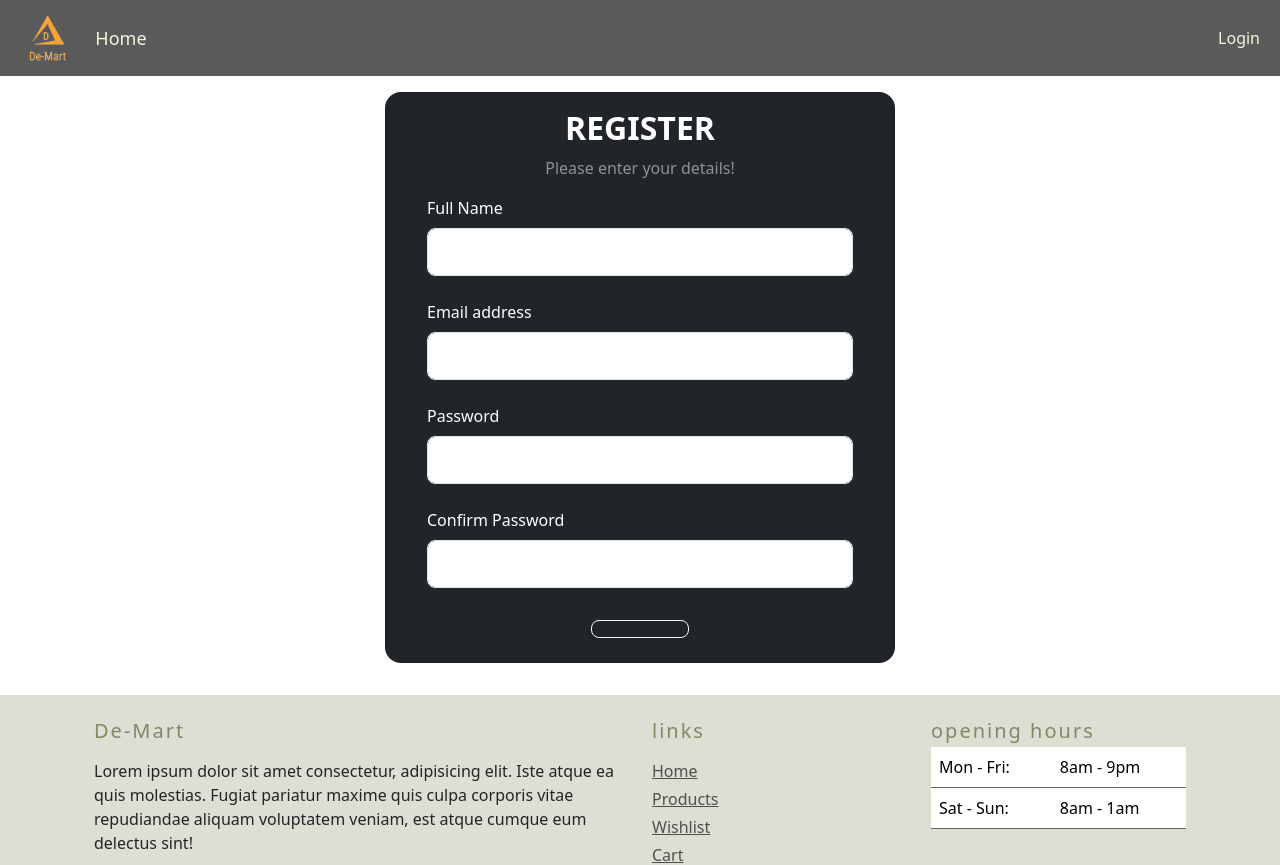
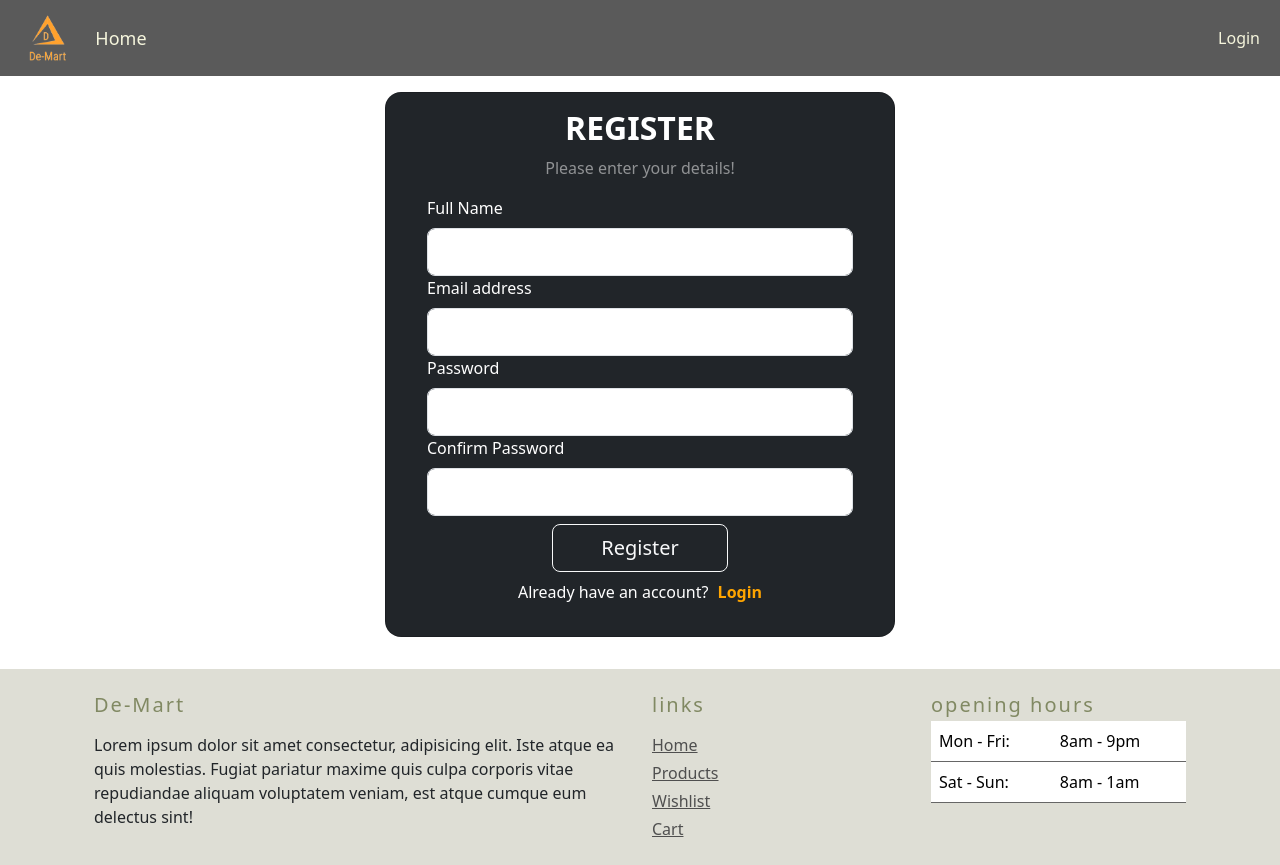
Before and after one commit to Deepak14Sahu/Shopping_Website, a React (Create React App) app in the folder frontend/: page /register in a window 1280 px wide. Shown: the top 865 px of the page. Built offline with nearby package versions, Linux system fonts and the light colour scheme.

Commit message:
UI changes and error handling

```diff
--- a/frontend/src/Component/LoginPage.js
+++ b/frontend/src/Component/LoginPage.js
@@ -2,7 +2,7 @@ import React, { useEffect, useState } from "react";
 import { Container, Col, Card, Form, Button, Spinner } from "react-bootstrap";
 import { useDispatch, useSelector } from "react-redux";
 import { loginUser } from "../features/AccountSlice";
-import { useNavigate } from "react-router-dom";
+import { Link, useNavigate } from "react-router-dom";
 import { toast } from "react-toastify";
 
 
@@ -28,6 +28,7 @@ function LoginPage() {
 
         }
     }, [is_error, user, navigate])
+
     return (
         <Container
             fluid
@@ -63,6 +64,7 @@ function LoginPage() {
                                     onChange={e => setEmail(e.target.value)}
                                     value={email}
                                     autoComplete="username"
+                                    required
                                 />
                             </Form.Group>
 
@@ -78,15 +80,21 @@ function LoginPage() {
                                     size="lg"
                                     onChange={e => setPassword(e.target.value)}
                                     autoComplete="current-password"
+                                    required
                                 />
                             </Form.Group>
                             <Button
                                 variant="outline-light"
-                                type="submit" s
+                                type="submit"
                                 size="lg"
+                                className="m-2 px-5"
+
                             >
                                 {is_loading ? <Spinner /> : "Login"}
                             </Button>
+                            <p>
+                                Are you new here ? <Link to="/register" style={{ marginLeft: "5px", textDecoration: "none", fontWeight: "bold", color: "orange" }} >Register</Link>
+                            </p>
                         </form>
                     </Card.Body>
                 </Card>
--- a/frontend/src/Component/RegisterPage.js
+++ b/frontend/src/Component/RegisterPage.js
@@ -1,23 +1,25 @@
 import React, { useState } from "react";
-import { Container, Col, Card, Form, Button, Spinner } from "react-bootstrap";
+import { Container, Col, Card, Form, Button } from "react-bootstrap";
+import { Link } from "react-router-dom";
+import { toast } from "react-toastify";
 
 
 
 function RegisterPage() {
 
-    const [input, setInput] = useState({
+    const [formData, setFormData] = useState({
         name: '',
         email: '',
         password1: '',
         password2: ''
     }
-
     )
+    const [error, setError] = useState(false)
 
 
     const handleChange = (e) => {
         const { name, value } = e.target;
-        setInput((prevUser) => ({
+        setFormData((prevUser) => ({
             ...prevUser,
             [name]: value,
         }));
@@ -25,7 +27,15 @@ function RegisterPage() {
 
     const handleRegister = (e) => {
         e.preventDefault();
+        if (!formData.name || !formData.email || !formData.password1 || !formData.password2) {
+            toast.error("All fields are required")
 
+        }
+        if (formData.password1 !== formData.password2) {
+            toast.error("Password Don't match")
+            setError(true)
+
+        }
 
     }
 
@@ -53,21 +63,23 @@ function RegisterPage() {
                             onSubmit={handleRegister}
                         >
                             <Form.Group
-                                className="mb-4 mx-5 w-100"
-                                controlId="formBasicPassword"
+                                className="mx-5 w-100"
+                                controlId="FullName"
                             >
                                 <Form.Label className="text-white">Full Name</Form.Label>
                                 <Form.Control
                                     type="text"
                                     name="name"
-                                    value={input.name}
+                                    value={formData.name}
                                     size="lg"
                                     onChange={handleChange}
-                                    autoComplete="current-password"
+                                    autoComplete="Full Name"
+                                    required
+
                                 />
                             </Form.Group>
                             <Form.Group
-                                className="mb-4 mx-5 w-100"
+                                className="mx-5 w-100"
                                 controlId="formBasicEmail"
                             >
                                 <Form.Label className="text-white">Email address</Form.Label>
@@ -76,40 +88,46 @@ function RegisterPage() {
                                     name="email"
                                     size="lg"
                                     onChange={handleChange}
-                                    value={input.email}
-                                    autoComplete="username"
+                                    value={formData.email}
+                                    autoComplete="Email"
+                                    required
+
                                 />
+
                             </Form.Group>
 
                             <Form.Group
-                                className="mb-4 mx-5 w-100"
-                                controlId="formBasicPassword"
+                                className="mx-5 w-100"
+                                controlId="formBasicPassword1"
                             >
                                 <Form.Label className="text-white">Password</Form.Label>
                                 <Form.Control
                                     type="password"
                                     name="password1"
-                                    value={input.password1}
+                                    value={formData.password1}
                                     size="lg"
                                     onChange={handleChange}
                                     autoComplete="current-password"
+                                    required
+                                    isInvalid={error}
                                 />
                             </Form.Group>
                             <Form.Group
-                                className="mb-4 mx-5 w-100"
-                                controlId="formBasicPassword"
+                                className=" mx-5 w-100"
+                                controlId="formBasicPassword2"
                             >
                                 <Form.Label className="text-white">Confirm Password</Form.Label>
                                 <Form.Control
                                     type="password"
                                     name="password2"
-                                    value={input.password2}
+                                    value={formData.password2}
                                     size="lg"
                                     onChange={handleChange}
                                     autoComplete="current-password"
+                                    required
+                                    isInvalid={error}
                                 />
                             </Form.Group>
-                            {/* {is_error && <div className="alert alert-danger">{is_error}</div>} */}
 
                             <Button
                                 variant="outline-light"
@@ -117,8 +135,12 @@ function RegisterPage() {
                                 className="m-2 px-5"
                                 size="lg"
                             >
-                                {/* {is_loading ? <Spinner /> : "Register"} */}
+                                Register
                             </Button>
+
+                            <p>
+                                Already have an account? <Link to="/login" style={{ marginLeft: "5px", textDecoration: "none", fontWeight: "bold", color: "orange" }} >Login</Link>
+                            </p>
                         </form>
                     </Card.Body>
                 </Card>
```
